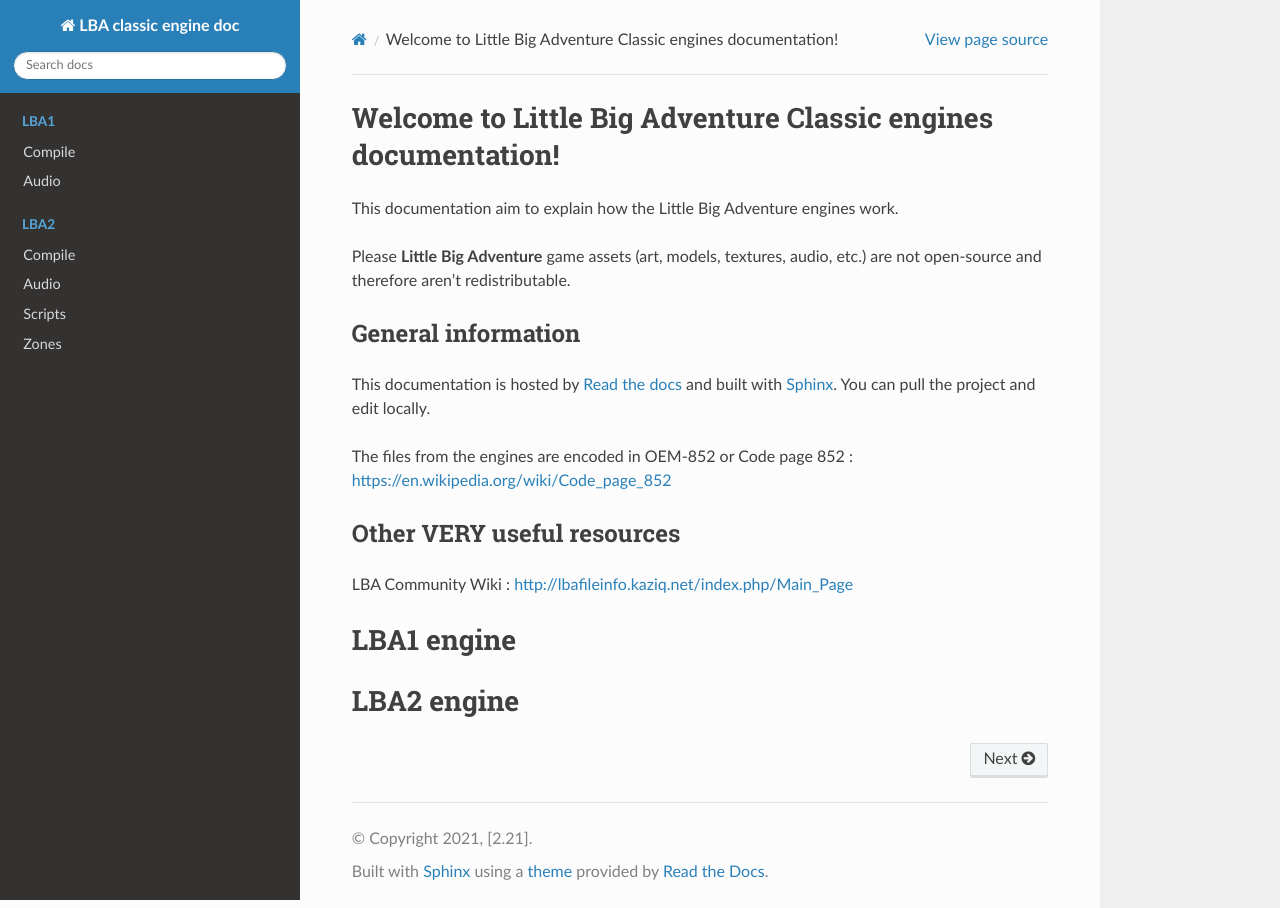
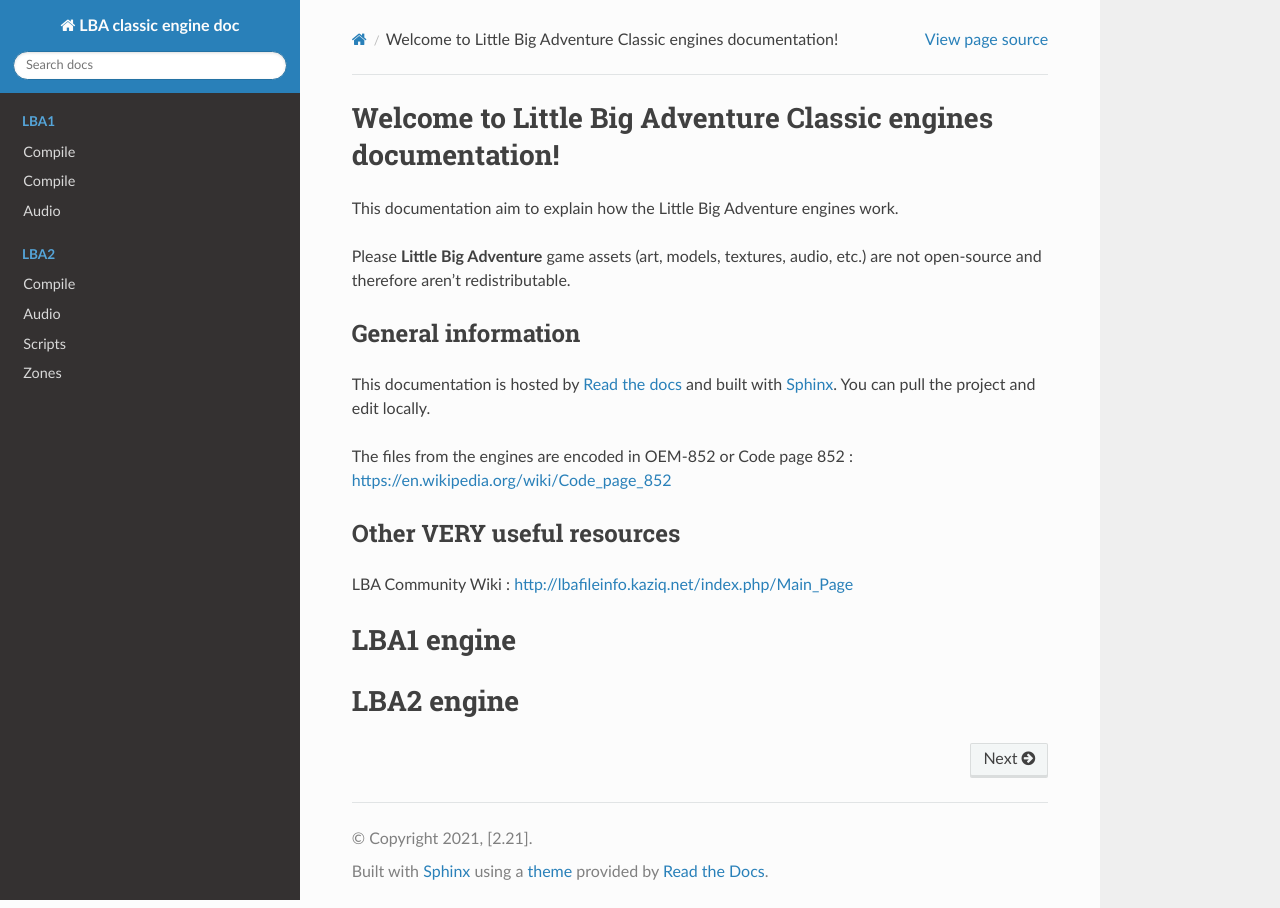
Before and after one commit to LBALab/lba-engine-architecture, a Sphinx documentation site: the page built from source/index.rst, in a window 1280 px wide. Built offline with Sphinx 7.4.7 and the Read the Docs theme 2.0.0, drawn with Linux system fonts in a browser that asks for light colours.

Commit message:
Fixed index for LBA1
Fix index to include compilation using open watcom v2 from ricardo previous PR.

```diff
--- a/source/index.rst
+++ b/source/index.rst
@@ -33,6 +33,7 @@
    :name: lba1
 
    lba1/compile
+   lba1/compile_openwatcom.rst
    lba1/audio
 
 LBA2 engine
```
